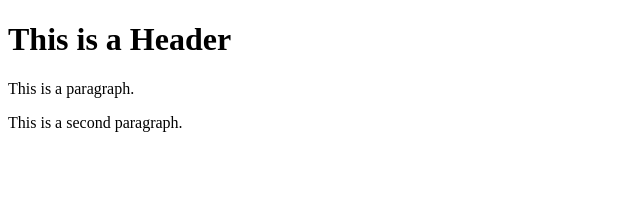
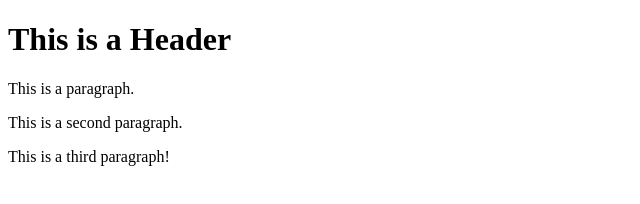
Before and after one commit to Rocksiah/git-test, a website: page index.html in a window 1280 px wide. Shown: the whole page, without its empty margins (0-640 px from the left). Drawn offline with Linux system fonts and the light colour scheme.

Commit message:
fourth commit

```diff
--- a/index.html
+++ b/index.html
@@ -7,5 +7,6 @@
     <h1>This is a Header</h1>
     <p>This is a paragraph.</p>
     <p>This is a second paragraph.</p>
+    <p>This is a third paragraph!</p>
 </body>
 </html>
```
Also changed, not shown: package.json (added, +24 -0 lines), 2 other files.
